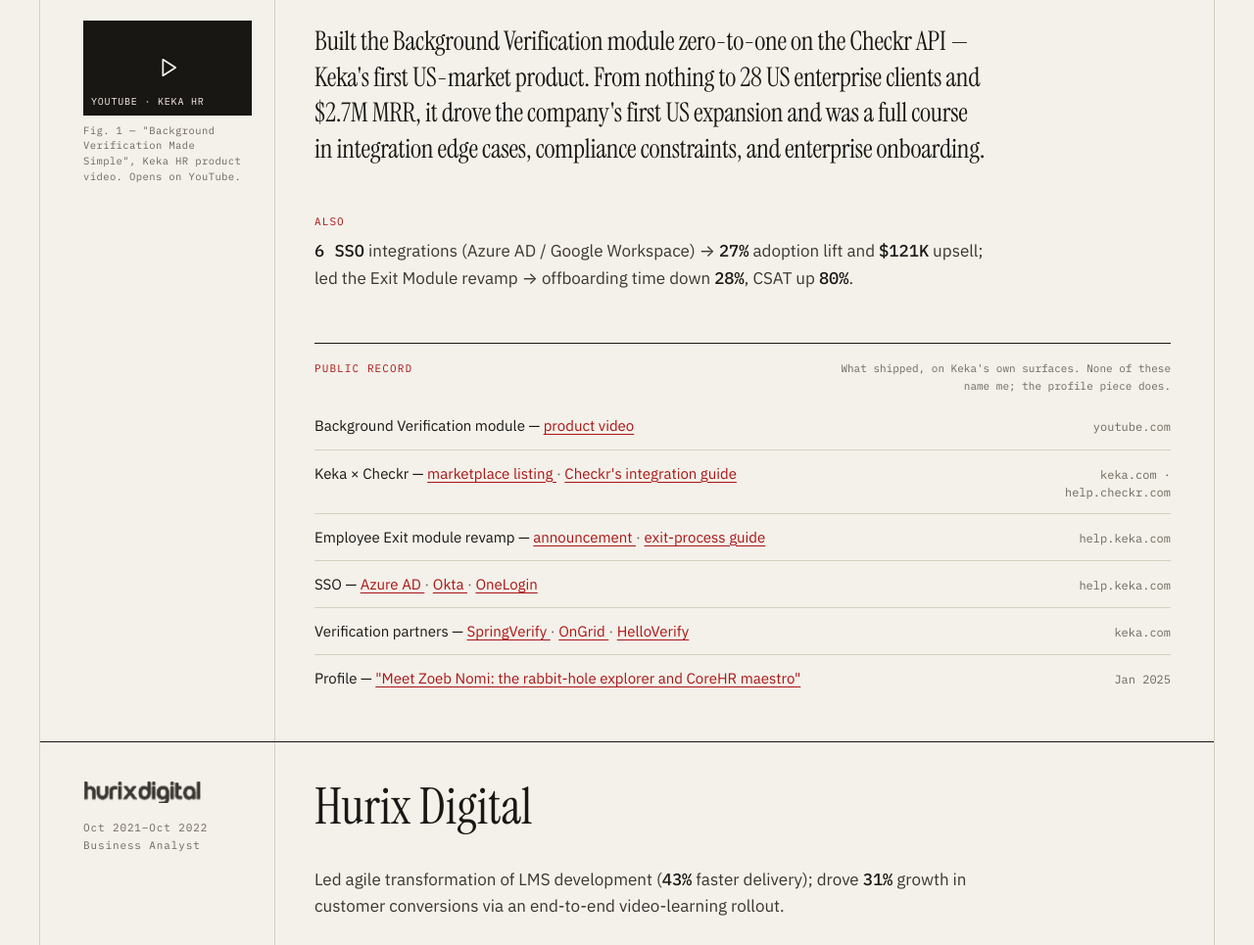
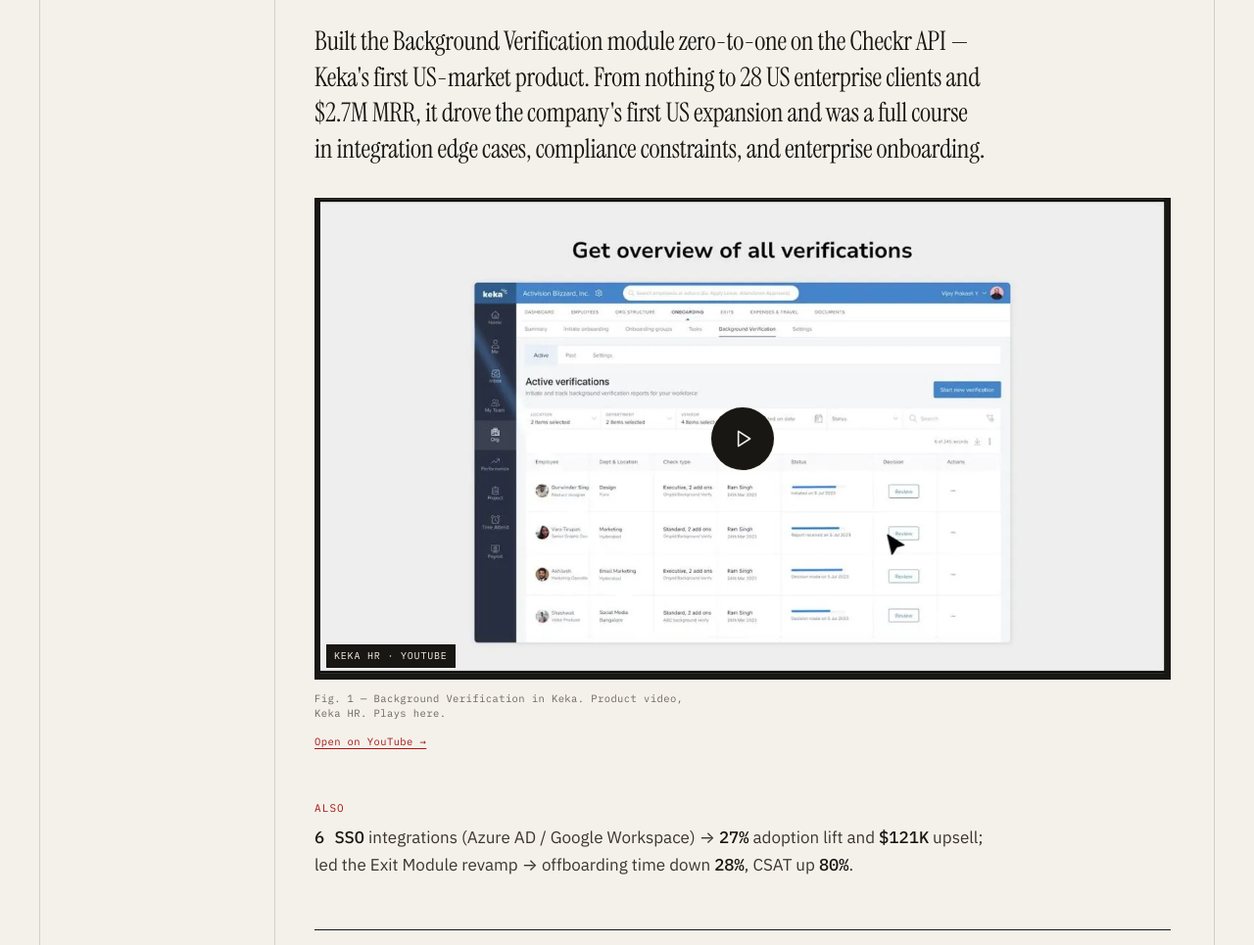
Before and after one commit to zoeb-nomi/Portfolio, an Astro site: page /work in a window 1280 px wide. Shown: the part 2440-3405 px from the top of the page at 98% size. Built offline with nearby package versions, Linux system fonts and the light colour scheme; Astro itself is replaced by a stand-in of ours.

Commit message:
Add files via upload

```diff
--- a/src/components/TimelineEntry.astro
+++ b/src/components/TimelineEntry.astro
@@ -55,13 +55,13 @@
     )}
     <p class="date-range">{dateRange}</p>
     <p class="role">{role}</p>
-    <slot name="figure" />
     {note && <MarginNote as="div" label={`Note — ${company}`}>{note}</MarginNote>}
   </aside>
   <div class="body-col">
     <h2 class="company">{company}</h2>
     {descriptor && <p class="descriptor">{descriptor}</p>}
     {standfirst && <p class="standfirst">{standfirst}</p>}
+    <slot name="video" />
     <ul class="achievements">
       {
         achievements.map((a) => (
@@ -197,9 +197,8 @@
       gap: var(--s-4);
     }
 
-    /* Slotted figure / note drop to their own full-width line rather than
-       squeezing into the logo + dates row. */
-    .margin-col :global(.entry-figure),
+    /* A slotted note drops to its own full-width line rather than squeezing
+       into the logo + dates row. */
     .margin-col :global(.margin-note) {
       flex-basis: 100%;
       margin-top: 0;
--- /dev/null
+++ b/src/components/VideoEmbed.astro
@@ -0,0 +1,230 @@
+---
+// Lite-embed facade. Nothing third-party loads until someone asks to watch:
+// the poster is self-hosted, and the YouTube iframe is created on click. On
+// first paint the page makes zero requests off this origin.
+//
+// Progressive enhancement: the markup ships an <a> to the watch page, so the
+// poster is a working link with JavaScript off. The inline script upgrades that
+// anchor into a real <button> (aria-label "Play: <title>") — reusing the same
+// child nodes, so the poster is never re-requested — and that button swaps in
+// the iframe. Exactly one control exists in either mode.
+interface Props {
+  youtubeId: string;
+  title: string;
+  caption: string;
+  figNo: number;
+  // Extensionless path to the self-hosted poster: <poster>.webp + <poster>.jpg
+  // must both exist under public/. Required — there is no remote fallback.
+  poster: string;
+  channel?: string; // small mono plate, e.g. 'KEKA HR · YOUTUBE'
+}
+
+const { youtubeId, title, caption, figNo, poster, channel } = Astro.props;
+
+const watchHref = `https://www.youtube.com/watch?v=${youtubeId}`;
+const embedSrc = `https://www.youtube-nocookie.com/embed/${youtubeId}?autoplay=1&rel=0&modestbranding=1`;
+const playLabel = `Play: ${title}`;
+---
+
+<figure
+  class="video-figure"
+  data-video-embed
+  data-embed-src={embedSrc}
+  data-embed-title={title}
+  data-play-label={playLabel}
+>
+  <div class="frame">
+    <a
+      class="facade"
+      href={watchHref}
+      aria-label={playLabel}
+      target="_blank"
+      rel="noopener noreferrer"
+    >
+      <picture>
+        <source type="image/webp" srcset={`${poster}.webp`} />
+        <img
+          class="poster"
+          src={`${poster}.jpg`}
+          width="1280"
+          height="720"
+          alt=""
+          loading="lazy"
+          decoding="async"
+        />
+      </picture>
+      <span class="glyph" aria-hidden="true">
+        <svg width="26" height="26" viewBox="0 0 24 24" fill="none" stroke="currentColor" stroke-width="1.5" stroke-linejoin="round">
+          <path d="M8 5v14l11-7z"></path>
+        </svg>
+      </span>
+      {channel && <span class="plate" aria-hidden="true">{channel}</span>}
+    </a>
+  </div>
+  <figcaption>Fig. {figNo} — {caption}</figcaption>
+  <a class="open-link" href={watchHref} target="_blank" rel="noopener noreferrer">Open on YouTube →</a>
+</figure>
+
+<style>
+  .video-figure {
+    display: flex;
+    flex-direction: column;
+    align-items: flex-start;
+    gap: var(--s-3);
+    width: 100%;
+    max-width: 100%;
+    margin-block: var(--s-8);
+  }
+
+  .frame {
+    position: relative;
+    width: 100%;
+    aspect-ratio: 16 / 9;
+    /* Ink ground: the glyph and plate still read if the poster never arrives. */
+    background: var(--ink);
+    overflow: hidden;
+  }
+
+  .facade {
+    position: absolute;
+    inset: 0;
+    display: block;
+    text-decoration: none;
+    cursor: pointer;
+    border: 0;
+    padding: 0;
+    background: transparent;
+    width: 100%;
+    height: 100%;
+  }
+
+  /* Set by the script if the poster ever fails to decode: the ink ground,
+     glyph and plate carry the frame on their own. */
+  .poster[data-failed] {
+    display: none;
+  }
+
+  .facade picture {
+    position: absolute;
+    inset: 0;
+    display: block;
+  }
+
+  .poster {
+    width: 100%;
+    height: 100%;
+    object-fit: cover;
+    object-position: center;
+    display: block;
+  }
+
+  .glyph {
+    position: absolute;
+    top: 50%;
+    left: 50%;
+    transform: translate(-50%, -50%);
+    display: flex;
+    align-items: center;
+    justify-content: center;
+    width: 64px;
+    height: 64px;
+    border-radius: 50%;
+    background: var(--ink);
+    color: var(--paper);
+    /* A paper hairline so the disc still reads against a dark frame of the
+       poster — or against the ink ground when the poster does not load. */
+    box-shadow: 0 0 0 1px var(--paper);
+    transition: background-color 120ms var(--ease-draw);
+  }
+
+  .facade:hover .glyph,
+  .facade:focus-visible .glyph {
+    background: var(--red-ink);
+  }
+
+  /* The plate sits on whatever the poster happens to show, so it carries its
+     own ink ground rather than trusting the frame behind it. */
+  .plate {
+    position: absolute;
+    left: var(--s-3);
+    bottom: var(--s-3);
+    padding: 4px var(--s-2);
+    background: var(--ink);
+    font-family: var(--font-mono);
+    font-size: 10px;
+    letter-spacing: .08em;
+    color: var(--on-red-muted);
+  }
+
+  .frame :global(iframe) {
+    position: absolute;
+    inset: 0;
+    width: 100%;
+    height: 100%;
+    border: 0;
+    display: block;
+  }
+
+  figcaption {
+    font-family: var(--font-mono);
+    font-size: var(--t-caption);
+    line-height: 1.5;
+    letter-spacing: .04em;
+    color: var(--ink-muted);
+    max-width: 60ch;
+  }
+
+  .open-link {
+    font-family: var(--font-mono);
+    font-size: var(--t-caption);
+    letter-spacing: .04em;
+    color: var(--red-ink);
+    text-decoration: underline;
+    text-underline-offset: 3px;
+  }
+
+  @media (max-width: 599px) {
+    .glyph {
+      width: 52px;
+      height: 52px;
+    }
+  }
+</style>
+
+<script>
+  for (const fig of document.querySelectorAll<HTMLElement>('[data-video-embed]')) {
+    const anchor = fig.querySelector<HTMLAnchorElement>('a.facade');
+    const frame = fig.querySelector<HTMLElement>('.frame');
+    if (!anchor || !frame) continue;
+
+    // The poster is same-origin, so this should never fire — but a missing
+    // file must not leave a broken-image marker on the page.
+    const poster = fig.querySelector<HTMLImageElement>('img.poster');
+    if (poster) {
+      const markFailed = () => poster.setAttribute('data-failed', '');
+      poster.addEventListener('error', markFailed);
+      if (poster.complete && poster.naturalWidth === 0) markFailed();
+    }
+
+    // Upgrade the no-JS link into a real button, reusing its children so the
+    // poster image is not fetched a second time.
+    const button = document.createElement('button');
+    button.type = 'button';
+    button.className = anchor.className;
+    button.setAttribute('aria-label', fig.dataset.playLabel ?? 'Play video');
+    while (anchor.firstChild) button.appendChild(anchor.firstChild);
+    anchor.replaceWith(button);
+
+    button.addEventListener('click', () => {
+      const iframe = document.createElement('iframe');
+      iframe.src = fig.dataset.embedSrc ?? '';
+      iframe.title = fig.dataset.embedTitle ?? '';
+      iframe.setAttribute('allow', 'autoplay; encrypted-media; picture-in-picture');
+      iframe.setAttribute('allowfullscreen', '');
+      iframe.setAttribute('loading', 'lazy');
+      button.remove();
+      frame.appendChild(iframe);
+      iframe.focus();
+    });
+  }
+</script>
--- a/src/data/copy.ts
+++ b/src/data/copy.ts
@@ -555,14 +555,14 @@
         metrics: ['6 SSO', '27%', '$121K', '28%', '80%'],
       },
     ],
-    figure: {
-      href: sources.kekaBgvVideo.href,
-      label: 'YOUTUBE · KEKA HR',
-      // The card is the link; the caption sits outside it, so the link needs
-      // its own accessible name.
-      linkLabel: 'Watch "Background Verification Made Simple" on YouTube',
-      caption:
-        'Fig. 1 — "Background Verification Made Simple", Keka HR product video. Opens on YouTube.',
+    // The Fig. number is a prop on VideoEmbed, so the caption here is the
+    // sentence only — the component renders the "Fig. 1 — " prefix.
+    video: {
+      youtubeId: 'rPYfTCj181w',
+      title: 'Background Verification in Keka',
+      channel: 'KEKA HR · YOUTUBE',
+      poster: '/img/keka-bgv-poster',
+      caption: 'Background Verification in Keka. Product video, Keka HR. Plays here.',
     },
     record: {
       note: "What shipped, on Keka's own surfaces. None of these name me; the profile piece does.",
@@ -713,7 +713,8 @@
     'I keep US-morning slots open — book one',
   ],
   photoAlt: 'Zoeb Nomi',
-  figureCaption: 'Fig. 1 — Zoeb Nomi. Bengaluru (IST).',
+  h1: 'About — the record',
+  dek: "Every claim on this site links to something you can check. This page is the ledger: what I've done, and where the evidence lives.",
 };
 
 // ---------------------------------------------------------------------------
--- a/src/pages/work.astro
+++ b/src/pages/work.astro
@@ -2,6 +2,7 @@
 import Base from '../layouts/Base.astro';
 import TimelineEntry from '../components/TimelineEntry.astro';
 import RecordList from '../components/RecordList.astro';
+import VideoEmbed from '../components/VideoEmbed.astro';
 import CTASlab from '../components/CTASlab.astro';
 import { meta, work, cta, home } from '../data/copy';
 ---
@@ -62,23 +63,15 @@
     achievements={work.keka.achievements}
     logo={{ src: '/img/logos/keka.png', width: 133, height: 48 }}
   >
-    <figure slot="figure" class="entry-figure">
-      <a
-        class="entry-figure-link"
-        href={work.keka.figure.href}
-        target="_blank"
-        rel="noopener noreferrer"
-        aria-label={work.keka.figure.linkLabel}
-      >
-        <span class="plate">
-          <svg width="28" height="28" viewBox="0 0 24 24" fill="none" stroke="currentColor" stroke-width="1.5" stroke-linejoin="round" aria-hidden="true">
-            <path d="M8 5v14l11-7z"></path>
-          </svg>
-          <span class="plate-label" aria-hidden="true">{work.keka.figure.label}</span>
-        </span>
-      </a>
-      <figcaption class="plate-caption">{work.keka.figure.caption}</figcaption>
-    </figure>
+    <VideoEmbed
+      slot="video"
+      youtubeId={work.keka.video.youtubeId}
+      title={work.keka.video.title}
+      caption={work.keka.video.caption}
+      channel={work.keka.video.channel}
+      poster={work.keka.video.poster}
+      figNo={1}
+    />
     <RecordList
       slot="record"
       kicker={work.recordKicker}
@@ -159,56 +152,6 @@
     text-wrap: balance;
   }
 
-  /* Fig. 1 — a linked plate, not an embed. No iframe, no third-party image.
-     Only the card is the link; the caption sits outside it and reads as every
-     other Fig. caption on the site does. */
-  .entry-figure {
-    display: flex;
-    flex-direction: column;
-    gap: var(--s-2);
-    margin-top: var(--s-6);
-    max-width: 172px;
-  }
-
-  .entry-figure-link {
-    display: block;
-    text-decoration: none;
-  }
-
-  .entry-figure .plate {
-    position: relative;
-    display: flex;
-    align-items: center;
-    justify-content: center;
-    width: 100%;
-    aspect-ratio: 172 / 97;
-    background: var(--ink);
-    color: var(--paper);
-    transition: background-color 120ms var(--ease-draw);
-  }
-
-  .entry-figure-link:hover .plate {
-    background: var(--red-ink);
-  }
-
-  .entry-figure .plate-label {
-    position: absolute;
-    left: var(--s-2);
-    bottom: 6px;
-    font-family: var(--font-mono);
-    font-size: 10px;
-    letter-spacing: .08em;
-    color: var(--on-red-muted);
-  }
-
-  .entry-figure .plate-caption {
-    font-family: var(--font-mono);
-    font-size: var(--t-caption);
-    line-height: 1.5;
-    letter-spacing: .04em;
-    color: var(--ink-muted);
-  }
-
   @media (max-width: 899px) {
     .masthead-inner {
       grid-template-columns: 1fr;
```
Also changed, not shown: src/components/Figure.astro (+10 -20 lines), src/pages/about.astro (+65 -33 lines), public/img/keka-bgv-poster.jpg (added), public/img/keka-bgv-poster.webp (added), 1 other file.
